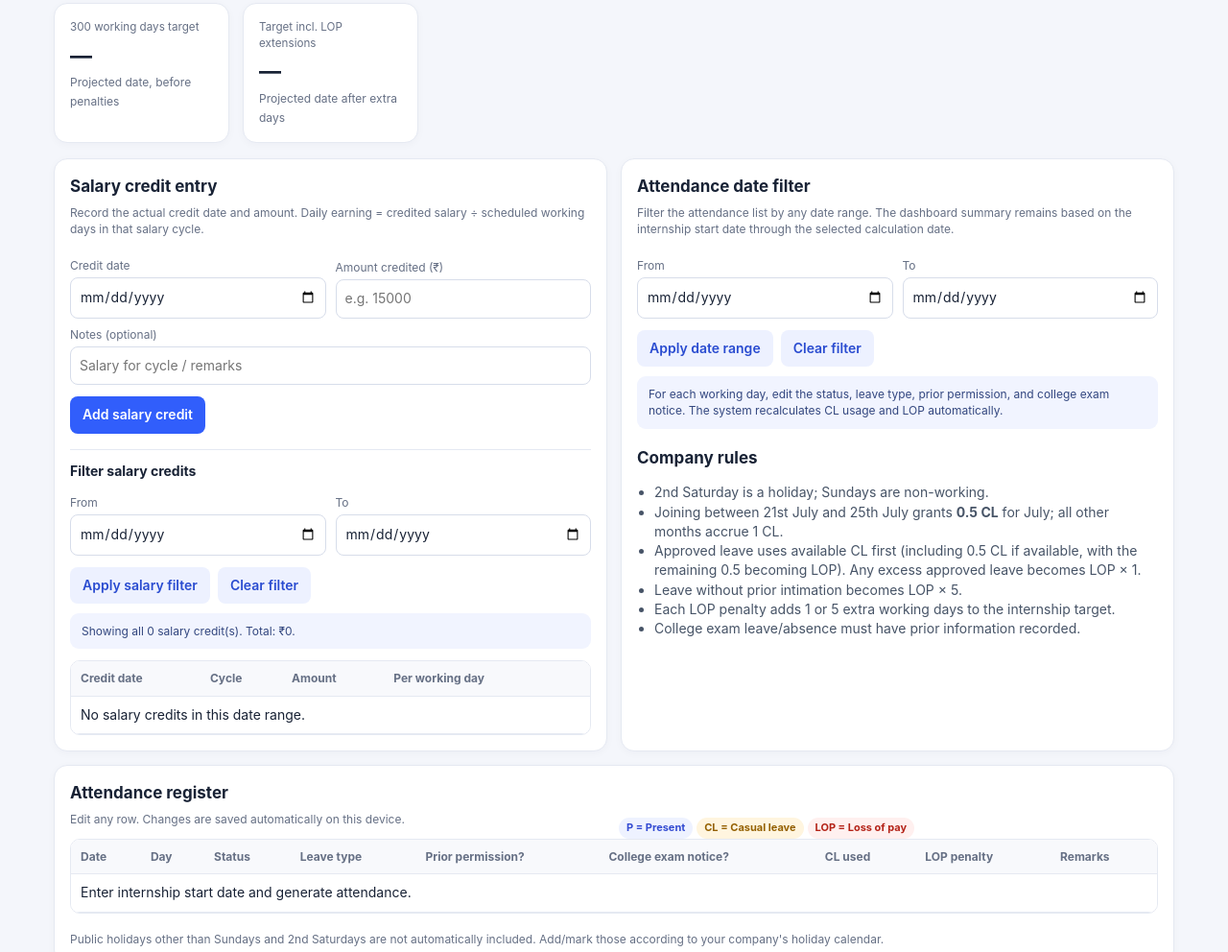
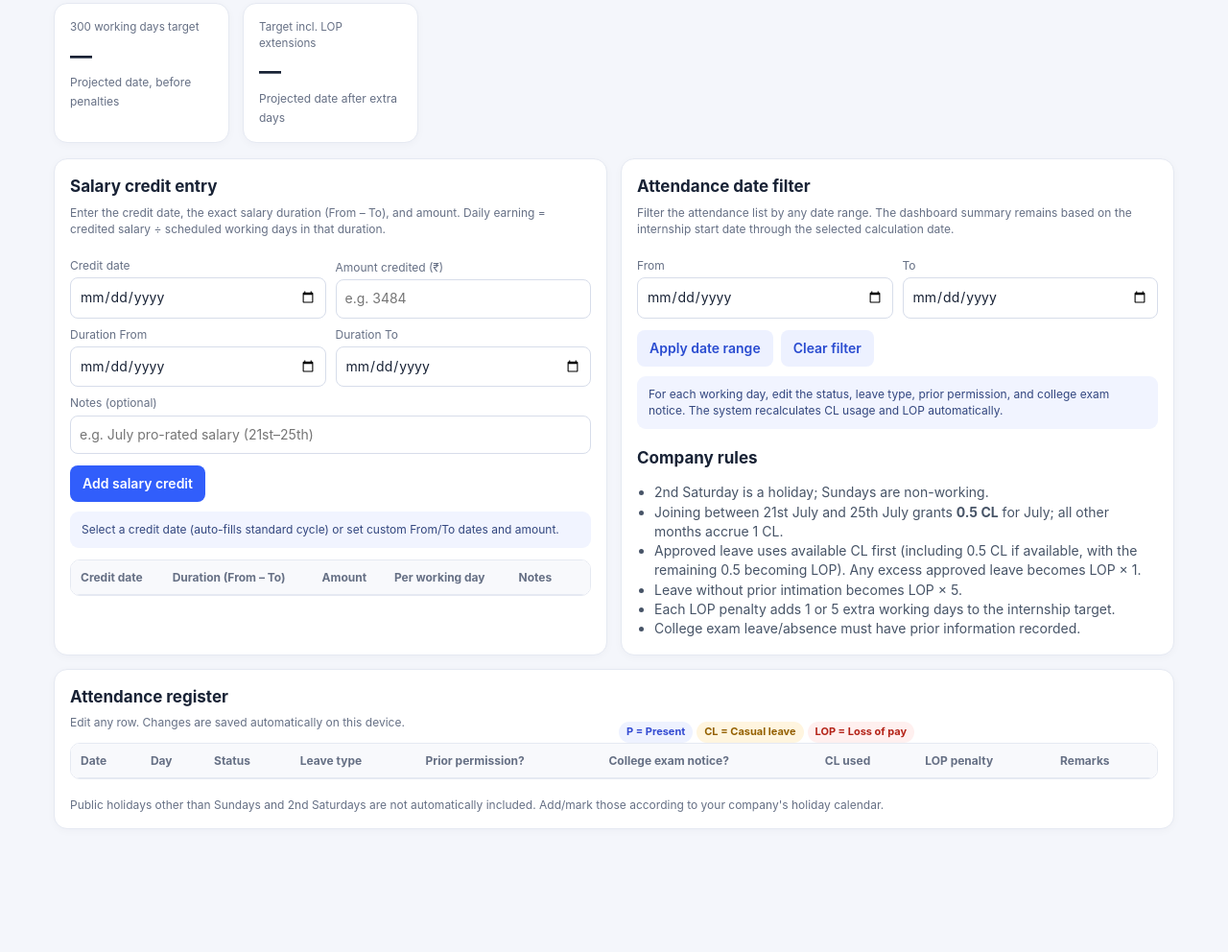
Before and after one commit to manohardorreti/attenda, a plain HTML site: page index.html in a window 1280 px wide. Shown: the part 525-1517 px from the top of the page at 96% size. After the commit the page ends 1451 px from the top, so only its background shows below. Drawn offline with Linux system fonts and the light colour scheme.

Commit message:
Update index.html

```diff
--- a/index.html
+++ b/index.html
@@ -44,7 +44,7 @@
       </div>
 
       <div class="note">
-        Rules applied: Monday–Saturday are working days; the 2nd Saturday of each month is a holiday. Salary periods run from the 26th of the previous month through the 25th. CL accrues at 1 day per calendar month (0.5 CL if joining between 21st–25th July) and unused CL carries forward.
+        Rules applied: Monday–Saturday are working days; the 2nd Saturday of each month is a holiday. Standard salary periods run from the 26th of the previous month through the 25th (editable per entry). CL accrues at 1 day per calendar month (0.5 CL if joining between 21st–25th July) and unused CL carries forward.
       </div>
     </section>
 
@@ -62,7 +62,8 @@
     <section class="grid two">
       <div class="card">
         <h2>Salary credit entry</h2>
-        <p class="sub">Record the actual credit date and amount. Daily earning = credited salary ÷ scheduled working days in that salary cycle.</p>
+        <p class="sub">Enter the credit date, the exact salary duration (From – To), and amount. Daily earning = credited salary ÷ scheduled working days in that duration.</p>
+
         <div class="row">
           <div>
             <label for="payDate">Credit date</label>
@@ -70,41 +71,39 @@
           </div>
           <div>
             <label for="payAmount">Amount credited (₹)</label>
-            <input id="payAmount" type="number" min="0" step=".01" placeholder="e.g. 15000">
+            <input id="payAmount" type="number" min="0" step=".01" placeholder="e.g. 3484">
           </div>
         </div>
+
+        <div class="row">
+          <div>
+            <label for="payFrom">Duration From</label>
+            <input id="payFrom" type="date">
+          </div>
+          <div>
+            <label for="payTo">Duration To</label>
+            <input id="payTo" type="date">
+          </div>
+        </div>
+
         <label for="payNote">Notes (optional)</label>
-        <input id="payNote" placeholder="Salary for cycle / remarks">
+        <input id="payNote" placeholder="e.g. July pro-rated salary (21st–25th)">
+
         <div class="actions">
           <button id="addPay">Add salary credit</button>
         </div>
 
-        <hr style="border:0;border-top:1px solid var(--line);margin:16px 0 12px">
-        <h3 style="font-size:14px;margin:0 0 6px">Filter salary credits</h3>
-        <div class="row">
-          <div>
-            <label for="payFilterFrom">From</label>
-            <input id="payFilterFrom" type="date">
-          </div>
-          <div>
-            <label for="payFilterTo">To</label>
-            <input id="payFilterTo" type="date">
-          </div>
-        </div>
-        <div class="actions">
-          <button class="secondary" id="applyPayFilter">Apply salary filter</button>
-          <button class="secondary" id="clearPayFilter">Clear filter</button>
-        </div>
+        <div id="payInfo" class="note">Select a credit date (auto-fills standard cycle) or set custom From/To dates and amount.</div>
 
-        <div id="payInfo" class="note">Showing all salary credits.</div>
         <div class="tablewrap" style="margin-top:12px">
-          <table style="min-width:500px">
+          <table style="min-width:540px">
             <thead>
               <tr>
                 <th>Credit date</th>
-                <th>Cycle</th>
+                <th>Duration (From – To)</th>
                 <th>Amount</th>
                 <th>Per working day</th>
+                <th>Notes</th>
                 <th></th>
               </tr>
             </thead>
```
